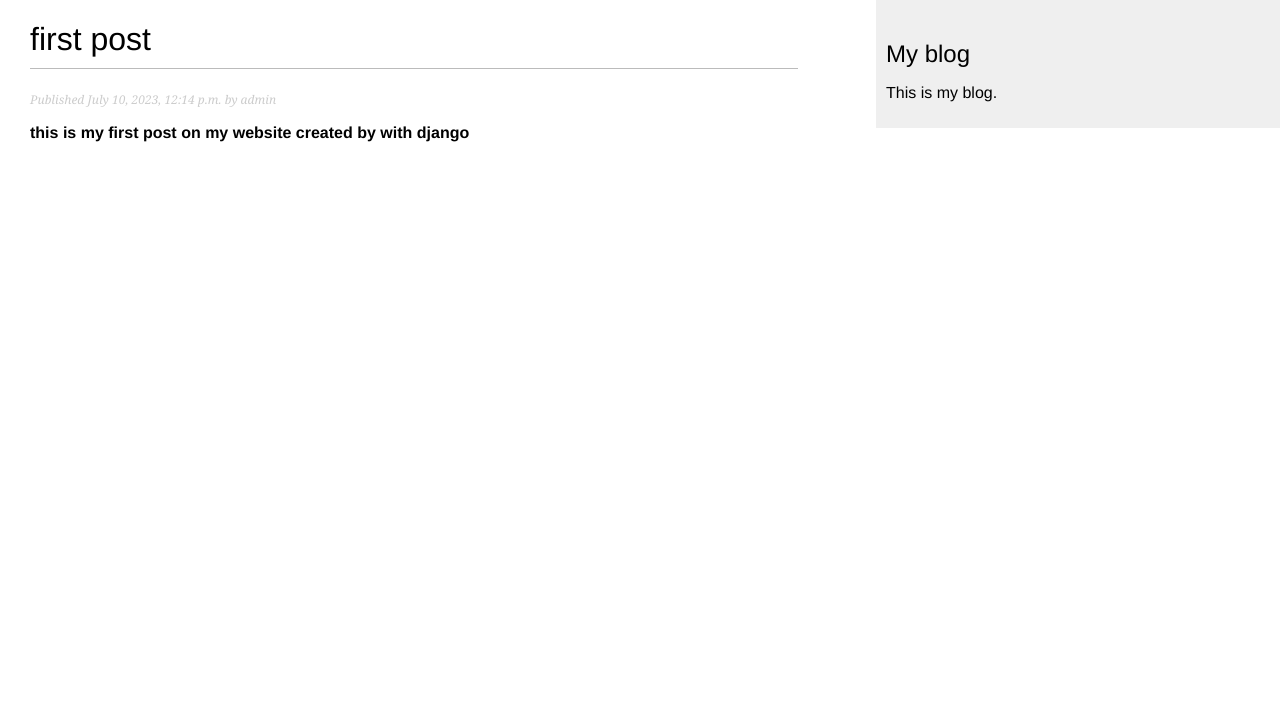
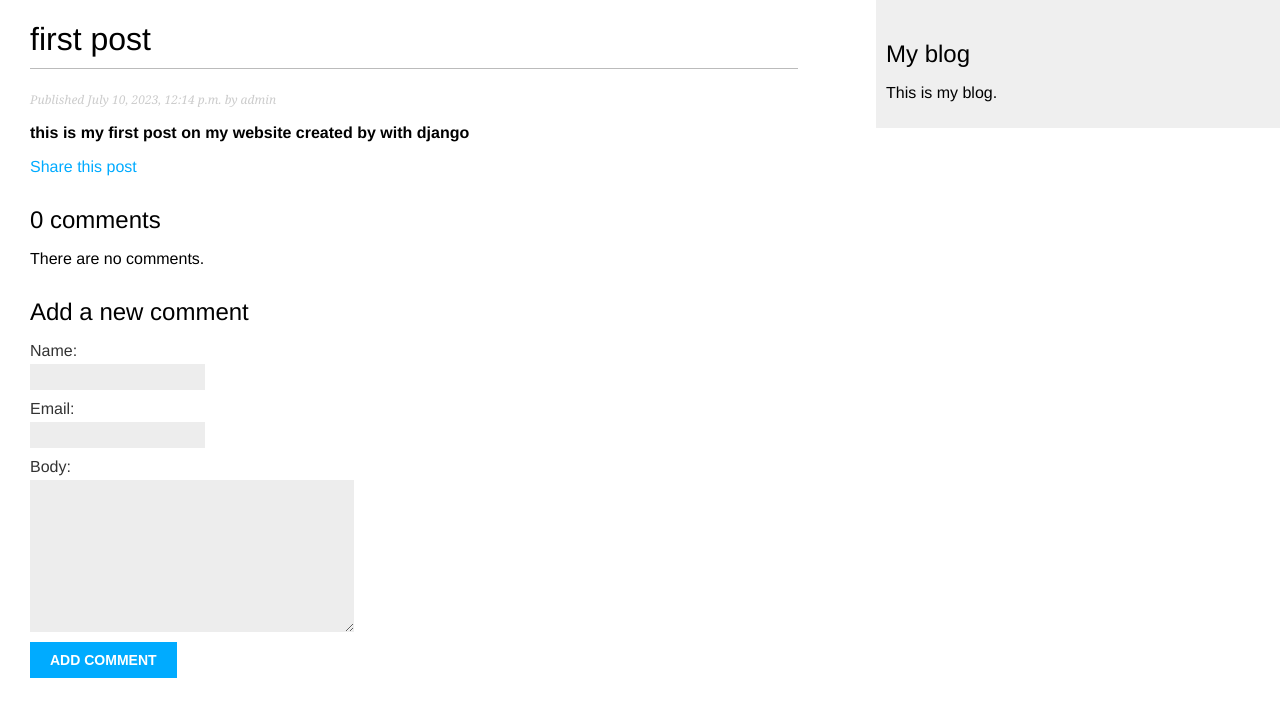
Before and after one commit to necherepashka/myDjangoProject, a Django app: page /blog/2023/7/10/django/ in a window 1280 px wide. Shown: the top 717 px of the page. Run offline with Django 4.2, Linux system fonts and the light colour scheme; data comes from the database, SQL or seed files in the repository; both versions use the stored data as it was after the commit.

Commit message:
complete chapter2(add share mail and comments)

```diff
--- /dev/null
+++ b/mysite/blog/forms.py
@@ -0,0 +1,15 @@
+from django import forms
+from .models import Comment
+
+class EmailPostForm(forms.Form):
+    name = forms.CharField(max_length=25)
+    email = forms.EmailField()
+    to = forms.EmailField()
+    comments = forms.CharField(required=False, widget=forms.Textarea)
+
+class CommentForm(forms.ModelForm):
+    #for create form from model, must be specified in Meta class,
+    # model for which to build form
+    class Meta:
+        model = Comment
+        fields = ['name', 'email', 'body']
--- a/mysite/blog/models.py
+++ b/mysite/blog/models.py
@@ -31,7 +31,6 @@ class Post(models.Model):
                               choices=Status.choices, default=Status.DRAFT)
     objects = models.Manager()
     published = PublishedManager()
-
     class Meta:
         ordering = ['-publish']
         indexes = [
@@ -41,7 +40,6 @@ class Post(models.Model):
 
     def __str__(self):
         return self.title
-
 
     #old absolute ulrs
     #def get_absolute_url(self):
@@ -54,3 +52,24 @@ class Post(models.Model):
                              self.publish.month,
                              self.publish.day,
                              self.slug])
+
+class Comment(models.Model):
+    post = models.ForeignKey(Post,
+                             on_delete=models.CASCADE,
+                             related_name='comments')
+    name = models.CharField(max_length=80)
+    email = models.EmailField()
+    body = models.TextField()
+    created = models.DateTimeField(auto_now_add=True)
+    updated = models.DateTimeField(auto_now=True)
+    active = models.BooleanField(default=True)
+
+    class Meta:
+        ordering = ['created']
+        indexes = [
+            models.Index(fields=['created']),
+        ]
+
+
+    def __str__(self):
+        return f"Comment by {self.name} on {self.post}"
--- a/mysite/blog/templates/blog/post/detail.html
+++ b/mysite/blog/templates/blog/post/detail.html
@@ -1,9 +1,36 @@
 {% extends "blog/base.html" %}
+
 {% block title %}{{ post.title }}{% endblock %}
+
 {% block content %}
   <h1>{{ post.title }}</h1>
   <p class="date">
     Published {{ post.publish }} by {{ post.author }}
   </p>
   <b>{{ post.body|linebreaks }}</b>
+  <p>
+    <a href="{% url "blog:post_share" post.id %}">
+      Share this post
+    </a>
+  </p>
+  <!-- added new code for comments -->
+  {% with comments.count as total_comments %}
+    <h2>
+      {{ total_comments }} comment{{ total_comments|pluralize }}
+    </h2>
+  {% endwith %}
+  <!-- list of acticve comments -->
+  {% for comment in comments %}
+    <div class="comment">
+      <p class="info">
+        Comment {{ forloop.counter }} by {{ comment.name }}
+        {{ comment.created }}
+      </p>
+      {{ comment.body|linebreaks }}
+    </div>
+  {% empty %}
+    <p>There are no comments.</p>
+  {% endfor %}
+  <!-- form for comments -->
+  {% include "blog/post/includes/comment_form.html" %}
 {% endblock %}
--- /dev/null
+++ b/mysite/blog/templates/blog/post/includes/comment_form.html
@@ -0,0 +1,6 @@
+<h2>Add a new comment</h2>
+<form action="{% url "blog:post_comment" post.id %}" method="post">
+  {{ form.as_p }}
+  {% csrf_token %}
+  <p><input type="submit" value="Add comment"></p>
+</form>
--- a/mysite/blog/templates/blog/post/list.html
+++ b/mysite/blog/templates/blog/post/list.html
@@ -13,5 +13,8 @@
     </p>
     {{ post.body|truncatewords:30|linebreaks }}
   {% endfor %}
-  {% include "pagination.html" with page=posts %}
+  <!-- view based on function -->
+  <!-- {% include "pagination.html" with page=posts %} -->
+  <!-- view based on class -->
+  {% include "pagination.html" with page=page_obj %}
 {% endblock %}
--- a/mysite/blog/urls.py
+++ b/mysite/blog/urls.py
@@ -5,11 +5,26 @@ from . import views
 app_name = 'blog'
 
 urlpatterns = [
-    path('', views.post_list, name='post_list'),
+    #base on function
+    #path('', views.post_list, name='post_list'),
+
+    #base on class
+    #path('', views.PostListView.as_view(), name='post_list'),
+
     #old look urls -> /blog/1/
     #path('<int:id>/', views.post_detail, name='post_detail')
 
     #new look urls -> /blog/2023/07/10/first-post/
+    #path('<int:year>/<int:month>/<int:day>/<slug:post>/',
+    #     views.post_detail, name='post_detail'),
+    #path('<int:post_id>/share/', views.post_share, name='post_share'),
+    #path('<int:post_id>/comment/', views.post_comment, name='post_comment'),
+    path('', views.PostListView.as_view(), name='post_list'),
     path('<int:year>/<int:month>/<int:day>/<slug:post>/',
-         views.post_detail, name='post_detail')
+         views.post_detail,
+         name='post_detail'),
+    path('<int:post_id>/share/',
+         views.post_share, name='post_share'),
+    path('<int:post_id>/comment/',
+         views.post_comment, name='post_comment'),
 ]
--- a/mysite/blog/views.py
+++ b/mysite/blog/views.py
@@ -1,9 +1,45 @@
 from django.shortcuts import render, get_object_or_404
 from django.http import Http404
-from .models import Post
+from .models import Post, Comment
 from django.core.paginator import Paginator, EmptyPage, PageNotAnInteger
+from django.views.generic import ListView
+from .forms import EmailPostForm, CommentForm
+from django.core.mail import send_mail
+from django.views.decorators.http import require_POST
+# Create your views here.
 
-# Create your views here.
+def post_share(request, post_id):
+    post = get_object_or_404(Post,
+                             id=post_id,
+                             status=Post.Status.PUBLISHED)
+    sent = False
+
+    if request.method == 'POST':
+        form = EmailPostForm(request.POST)
+        if form.is_valid():
+            cd = form.cleaned_data
+            post_url = request.build_absolute_uri(
+                post.get_absolute_url())
+            subject = f"{cd['name']} recommends you read" \
+                        f"{post.title}"
+            message = f"Read {post.title} at {post_url}\n\n" \
+                      f"{cd['name']}\'s comments: {cd['comments']}"
+            send_mail(subject, message, 'alexkllin6@gmail.com', [cd['to']])
+            sent = True
+    else:
+        form = EmailPostForm()
+
+    return render(request, 'blog/post/share.html',
+                  {'post': post, 'form': form, 'sent': sent})
+
+class PostListView(ListView):
+    #alternativ view posts list
+    queryset = Post.published.all()
+    context_object_name = 'posts'
+    paginate_by = 3
+    template_name = 'blog/post/list.html'
+
+
 def post_list(request):
     #posts = Post.published.all()
 
@@ -44,5 +80,34 @@ def post_detail(request, year, month, day, post):
                               publish__year=year,
                               publish__month=month,
                               publish__day=day)
+    #added functional for comments
+    #list of active comments to this post
+    comments = post.comments.filter(active=True)
+    #form for comments
+    form = CommentForm()
 
-    return render(request, 'blog/post/detail.html', {'post': post})
+    return render(request, 'blog/post/detail.html',
+                  {'post': post,
+                   'comments': comments,
+                   'form': form})
+
+@require_POST
+def post_comment(request, post_id):
+    post = get_object_or_404(Post,
+                             id=post_id,
+                             status=Post.Status.PUBLISHED)
+
+    comment = None
+    #comment sent
+    form = CommentForm(data=request.POST)
+    if form.is_valid():
+        #create object class Comment, without save him in DB
+        comment = form.save(commit=False)
+        #Assign post to comment
+        comment.post = post
+        #save comment in DB
+        comment.save()
+    return render(request, 'blog/post/comment.html',
+                  {'post':post,
+                   'form': form,
+                   'comment': comment})
--- a/mysite/mysite/settings.py
+++ b/mysite/mysite/settings.py
@@ -122,3 +122,9 @@ STATIC_URL = 'static/'
 # https://docs.djangoproject.com/en/4.2/ref/settings/#default-auto-field
 
 DEFAULT_AUTO_FIELD = 'django.db.models.BigAutoField'
+
+EMAIL_HOST = 'smtp.gmail.com'
+EMAIL_HOST_USER = 'alexkllin6@gmail.com'
+EMAIL_HOST_PASSWORD = 'tidxswiivizjcsdf'
+EMAIL_PORT = 587
+EMAIL_USE_TLS = True
```
Also changed, not shown: mysite/blog/admin.py (+7 -1 lines), mysite/blog/templates/blog/post/comment.html (added, +12 -0 lines), mysite/blog/templates/blog/post/share.html (added, +18 -0 lines), mysite/blog/migrations/0003_comment.py (added), mysite/blog/migrations/0004_rename_update_comment_updated.py (added), mysite/db.sqlite3.
